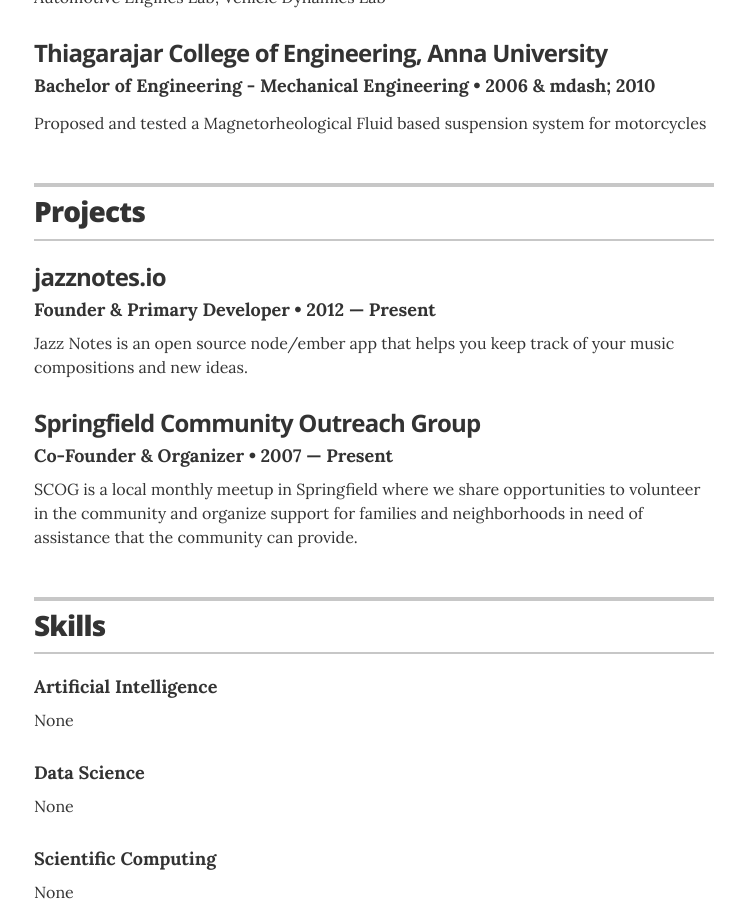
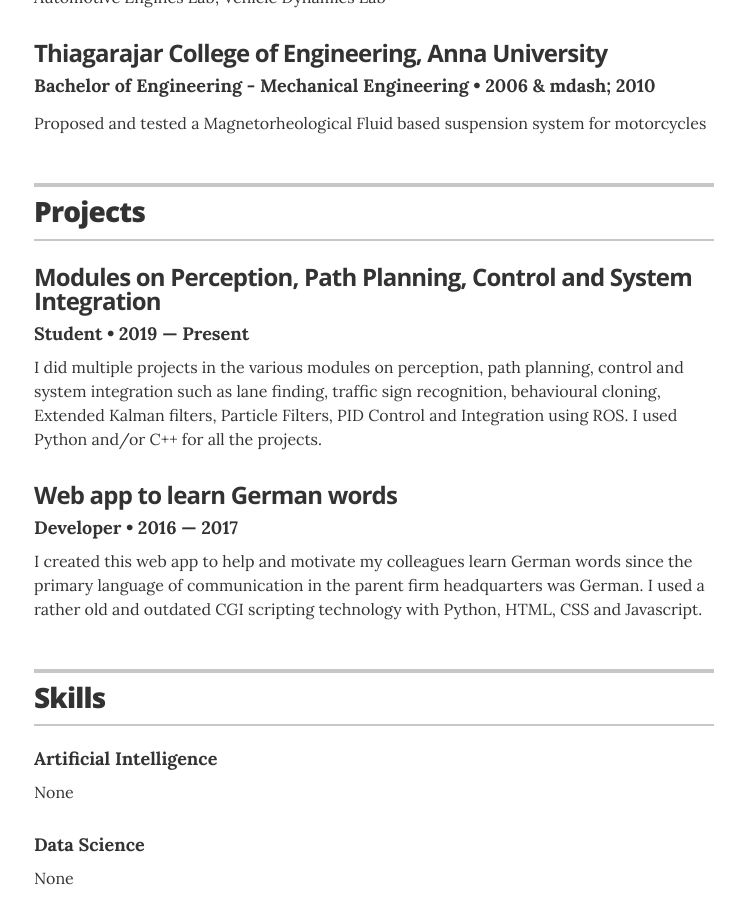
Before and after one commit to avjmachine/avjmachine.github.io, a Jekyll site: the page built from index.html, in a window 1280 px wide and 900 px high, scrolled down 2069 px. Shown: the whole window, without its empty margins (266-1011 px from the left). Built offline with Jekyll 4.4.1, drawn with Linux system fonts in a browser that asks for light colours.

Commit message:
Replace dummy with actual projects

```diff
--- a/_data/projects.yml
+++ b/_data/projects.yml
@@ -1,16 +1,16 @@
 # Projects
 # uncomment the urls if you wish to display them, and add your own URL
 
-# jazznotes.io
-- project: jazznotes.io
-  role: Founder & Primary Developer
-  duration: 2012 &mdash; Present
+# Self-Driving Cars course projects
+- project: Modules on Perception, Path Planning, Control and System Integration
+  role: Student
+  duration: 2019 &mdash; Present
   # url: "#"
-  description: Jazz Notes is an open source node/ember app that helps you keep track of your music compositions and new ideas.
+  description: I did multiple projects in the various modules on perception, path planning, control and system integration such as lane finding, traffic sign recognition, behavioural cloning, Extended Kalman filters, Particle Filters, PID Control and Integration using ROS. I used Python and/or C++ for all the projects.
 
-# Springfield Community Outreach Group
-- project: Springfield Community Outreach Group
-  role: Co-Founder & Organizer
-  duration: 2007 &mdash; Present
+# Web-based German word learning game
+- project: Web app to learn German words
+  role: Developer
+  duration: 2016 &mdash; 2017
   # url: "#"
-  description: SCOG is a local monthly meetup in Springfield where we share opportunities to volunteer in the community and organize support for families and neighborhoods in need of assistance that the community can provide.
+  description: I created this web app to help and motivate my colleagues learn German words since the primary language of communication in the parent firm headquarters was German. I used a rather old and outdated CGI scripting technology with Python, HTML, CSS and Javascript.
```
